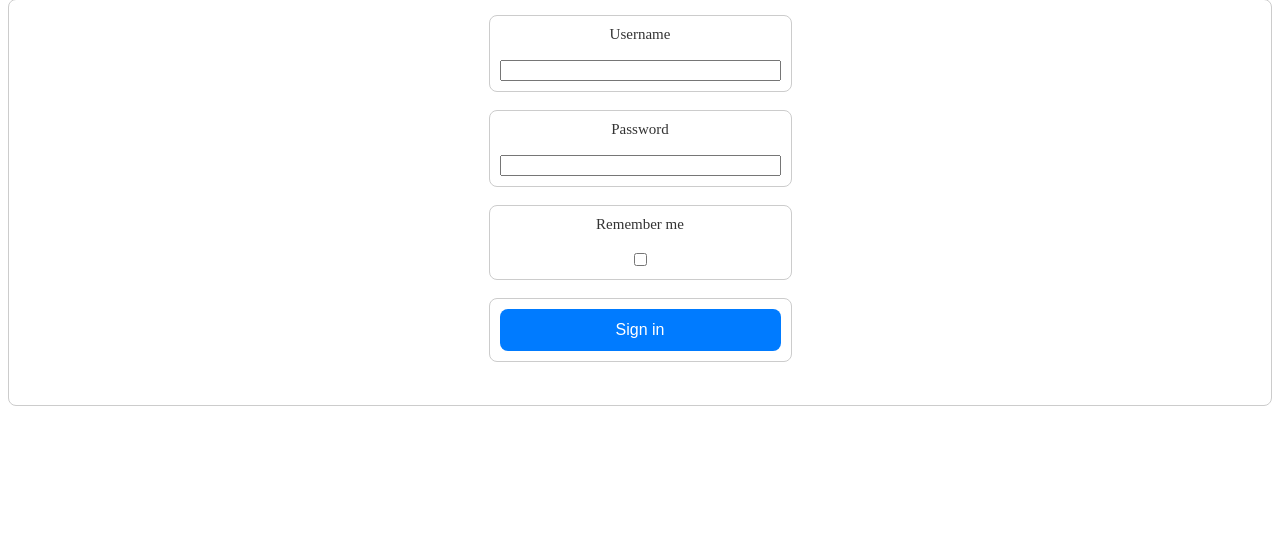
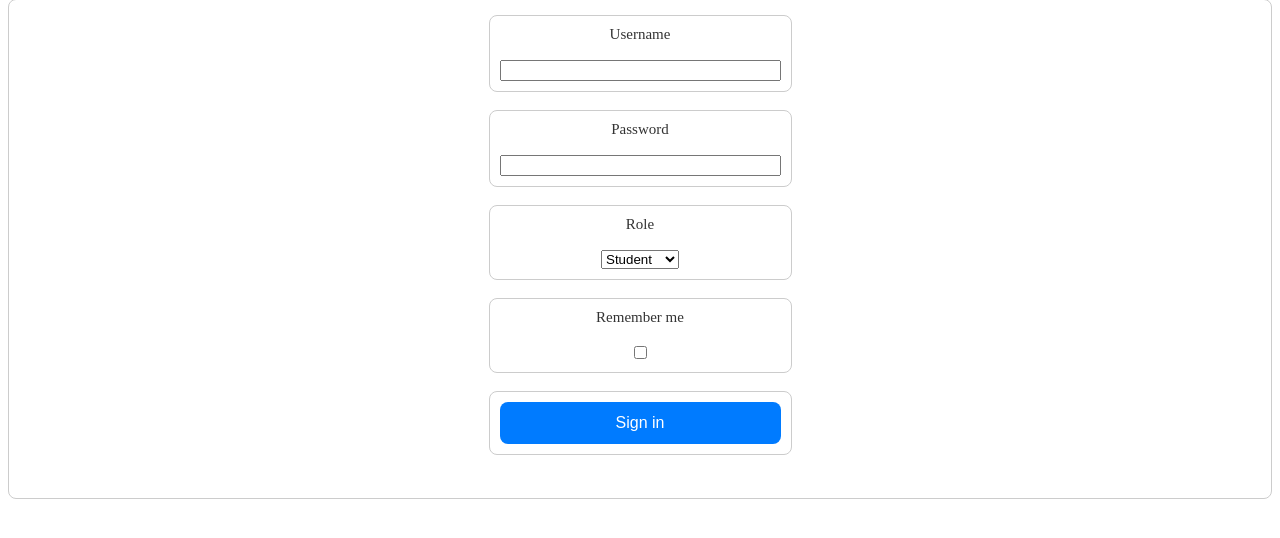
Before and after one commit to addisonschleigh/CMPE131-Project, a Flask app: page /auth/login in a window 1280 px wide. Shown: the part 141-679 px from the top of the page. Run offline with Flask 3, Linux system fonts and the light colour scheme.

Commit message:
successfully implemented roles for user

```diff
--- a/app/auth/routes.py
+++ b/app/auth/routes.py
@@ -1,7 +1,5 @@
 from . import auth_bp
-from flask import render_template, flash, redirect, url_for, request
 from flask_login import login_user, logout_user, login_required, current_user
-from ..forms import LoginForm
 from ..forms import RegisterForm
 from ..models import User
 from .. import db
@@ -18,8 +16,10 @@ def login():
         user = User.query.filter_by(username=form.username.data).first()
         if user and user.check_password(form.password.data):
             login_user(user)
+            role = form.role.data
+            print(role)
             flash('You have been logged in successfully.', category= 'success')
-            return redirect(url_for('main.index'))
+            return redirect(url_for('main.index', role=role))
         else:
             flash('Login unsuccessful. Please check username and password.', category='error')
 
@@ -67,18 +67,24 @@ def register():
     return render_template("auth/register.html", form=form)
 
 @auth_bp.route("/course_add", methods=["GET", "POST"])
+@login_required
 def course_add():
     form = CourseForm()
+    role = request.args.get('role')
     if form.validate_on_submit():
         course_name = form.name.data
         course_section = form.section.data
         courses[course_name] = course_section
-        return redirect('/')
-    return render_template('auth/course_add.html', form=form)
+
+        role_from_form = request.form.get('role')
+        return redirect(url_for('main.index', role=role_from_form))
+    return render_template('auth/course_add.html', form=form, role=role)
 
 @auth_bp.route("/course/<course_name>/<section_name>/assignment_add", methods=["GET", "POST"])
+@login_required
 def assignment_add(course_name, section_name):
     form = AssignmentForm()
+    role = request.args.get('role')
     if form.validate_on_submit():
         assignment_name = form.name.data
         assignment_points = form.points.data
@@ -88,6 +94,7 @@ def assignment_add(course_name, section_name):
             'points': assignment_points,
             'section': section_name
         })
-        return redirect(url_for('main.feature', course_name=course_name, section_name=section_name))
+        role_from_form = request.form.get('role')
+        return redirect(url_for('main.feature', course_name=course_name, section_name=section_name, role=role_from_form))
 
-    return render_template('auth/assignment_add.html', form=form, course=course_name, section=section_name)
+    return render_template('auth/assignment_add.html', form=form, course=course_name, section=section_name, role=role)
--- a/app/auth/templates/auth/assignment_add.html
+++ b/app/auth/templates/auth/assignment_add.html
@@ -5,6 +5,9 @@
     <div class="assignment-add">
     <form action="" method="POST" novalidate>
         {{ form.hidden_tag() }}
+
+        <input type="hidden" name="role" value="{{ role or request.args.get('role') }}">
+
         <p class="assignment-add">
             {{ form.name.label }} <br>
             {{ form.name(size=32) }}
--- a/app/auth/templates/auth/course_add.html
+++ b/app/auth/templates/auth/course_add.html
@@ -5,6 +5,8 @@
     <div class="class-add">
     <form action="" method="POST" novalidate>
         {{ form.hidden_tag() }}
+
+        <input type="hidden" name="role" value="{{ role or request.args.get('role') }}">
         <p class="class-add">
             {{ form.name.label }} <br>
             {{ form.name(size=32) }}
--- a/app/auth/templates/auth/login.html
+++ b/app/auth/templates/auth/login.html
@@ -14,6 +14,8 @@
          <p class="login"> {{form.password.label}} <br>
             {{form.password(size=32)}}</p>
 
+        <p class="login">{{ form.role.label }}<br>
+            {{ form.role() }}</p>
         <p class="login"> {{form.remember_me.label}} <br>
        {{form.remember_me()}}</p>
 
--- a/app/forms.py
+++ b/app/forms.py
@@ -2,13 +2,14 @@ from flask_wtf import FlaskForm
 from wtforms import StringField, PasswordField, BooleanField, SubmitField, IntegerField, DateTimeLocalField
 from wtforms.validators import DataRequired, Optional
 import datetime
-from wtforms import StringField, PasswordField, BooleanField, SubmitField
+from wtforms import StringField, PasswordField, BooleanField, SubmitField, SelectField
 from wtforms.validators import DataRequired, Length, Email, EqualTo
 
 
 class LoginForm(FlaskForm):
     username = StringField('Username', validators=[DataRequired()])
     password = PasswordField('Password')
+    role = SelectField('Role', choices=[('student', 'Student'), ('instructor', 'Instructor')], validators=[DataRequired()])
     remember_me = BooleanField('Remember me')
     submit = SubmitField('Sign in')
 
--- a/app/main/routes.py
+++ b/app/main/routes.py
@@ -1,5 +1,6 @@
 from . import main_bp
 from flask import render_template, request, flash, redirect, url_for
+from flask_login import login_required, current_user
 from ..forms import LoginForm
 from app import db
 from flask import current_app as myapp_obj
@@ -10,41 +11,53 @@ from ..models import User
 courses = {}
 assignments_by_course = {}
 completed_assignments_by_course = {}
+role =""
 
 @main_bp.route('/')
 # view functions
 def index():
-    return render_template('main/index.html', courses=courses)
+    role = request.args.get('role')
+    print(role)
+    return render_template('main/index.html', courses=courses, role=role)
 
 @main_bp.route('/course/<course_name>/<section_name>')
 def feature(course_name, section_name):
+    role = request.args.get('role') or request.args.get('role')
     course_assignments = assignments_by_course.get(course_name, [])
     completed_course_assignments = completed_assignments_by_course.get(course_name, [])
-    return render_template('main/feature.html', course=course_name, section=section_name, assignments=course_assignments, completed_assignments=completed_course_assignments)
+    print(role)
+    return render_template('main/feature.html', course=course_name, section=section_name, assignments=course_assignments, completed_assignments=completed_course_assignments, role=role)
+
 
 @main_bp.route('/course/<course_name>/<section_name>/delete', methods=['POST'])
 def delete_course(course_name, section_name):
+    role = request.form.get('role') or request.args.get('role')
     del courses[course_name]
-    return redirect(url_for('.index'))
+    print(role)
+    return redirect(url_for('.index', role=role))
 
 @main_bp.route('/assignment/<course_name>/<section_name>/<assignment_name>')
 def assignment(course_name, section_name, assignment_name):
     assignment_points = request.args.get('assignment_points', type=int)
-    return render_template('main/assignment.html', course=course_name, section=section_name, assignment=assignment_name, points=assignment_points)
+    role = request.form.get('role') or request.args.get('role')
+    print(role)
+    return render_template('main/assignment.html', course=course_name, section=section_name, assignment=assignment_name, points=assignment_points, role=role)
 
 @main_bp.route('/assignment/<course_name>/<section_name>/<assignment_name>/delete', methods=['POST'])
 def delete_assignment(course_name, section_name, assignment_name):
+    role = request.form.get('role') or request.args.get('role')
     assignment_list = assignments_by_course.get(course_name, [])
 
     # Remove the dict matching the assignment name
     assignments_by_course[course_name] = [
         a for a in assignment_list if a["name"] != assignment_name
     ]
-
-    return redirect(url_for('.feature', course_name=course_name, section_name=section_name))
+    print(role)
+    return redirect(url_for('.feature', course_name=course_name, section_name=section_name, role=role))
 
 @main_bp.route('/assignment/<course_name>/<section_name>/<assignment_name>/submit', methods=['POST'])
 def submit_assignment(course_name, section_name, assignment_name):
+    role = request.form.get('role') or request.args.get('role')
     assignments = assignments_by_course.get(course_name, [])
     assignment = next(
         (a for a in assignments if a["name"] == assignment_name and a["section"] == section_name),
@@ -52,10 +65,12 @@ def submit_assignment(course_name, section_name, assignment_name):
     )
     if assignment is None:
         flash ("Assignment not found", "error")
-        return redirect(url_for('main.feature', course_name=course_name, section_name=section_name))
+        print(role)
+        return redirect(url_for('main.feature', course_name=course_name, section_name=section_name, role=role))
 
     assignments.remove(assignment)
     completed_assignments_by_course.setdefault(course_name, []).append(assignment)
 
     flash(f"'{assignment_name}' submitted", "success")
-    return redirect(url_for('main.feature', course_name=course_name, section_name=section_name))
+    print(role)
+    return redirect(url_for('main.feature', course_name=course_name, section_name=section_name, role=role))
--- a/app/main/templates/main/assignment.html
+++ b/app/main/templates/main/assignment.html
@@ -4,6 +4,7 @@
     <h1 class="course">{{course}}, Section {{ section }}</h1>
     <form method="post" action="{{ url_for('main.delete_assignment', course_name=course, section_name=section, assignment_name=assignment) }}"
         onsubmit="return confirm('Really delete assignment? This cannot be undone.');">
+        <input type="hidden" name="role" value="{{ role or request.args.get('role') }}">
         <button type="submit" class="btn btn-danger">Delete Assignment</button>
     </form>
     <br>
@@ -15,6 +16,7 @@
                          course_name=course,
                          section_name=section,
                          assignment_name=assignment) }}">
+    <input type="hidden" name="role" value="{{ role or request.args.get('role') }}">
     <button type="submit" class="submit-btn">Submit</button>
     </form>
 {% endblock %}
--- a/app/main/templates/main/index.html
+++ b/app/main/templates/main/index.html
@@ -5,7 +5,7 @@
     {% if courses %}
         <div class="classes">
     {% for key,value in courses.items() %}
-            <a href="{{ url_for('main.feature', course_name=key, section_name=value) }}"><div class="class"> {{ key }}, Section {{ value }}</div></a>
+            <a href="{{ url_for('main.feature', course_name=key, section_name=value, role=role) }}"><div class="class"> {{ key }}, Section {{ value }}</div></a>
     {% endfor %}
         </div>
     {% else %}
--- a/app/templates/base.html
+++ b/app/templates/base.html
@@ -6,10 +6,10 @@
     <body>
         <nav class="navbar">
             <div class="nav">
-            <a href="{{ url_for('main.index') }}">Home</a>
+            <a href="{{ url_for('main.index', role=role) }}">Home</a>
 <!--            <a href="/feature">Feature</a> -->
             <a href="/auth/login">Login</a>
-            <a href="/auth/course_add">Course Add</a>
+            <a href="{{url_for('auth.course_add', role=role)}}">Course Add</a>
             </div>
           </nav>
         <hr>
```
Also changed, not shown: app/main/templates/main/feature.html (+8 -2 lines).
